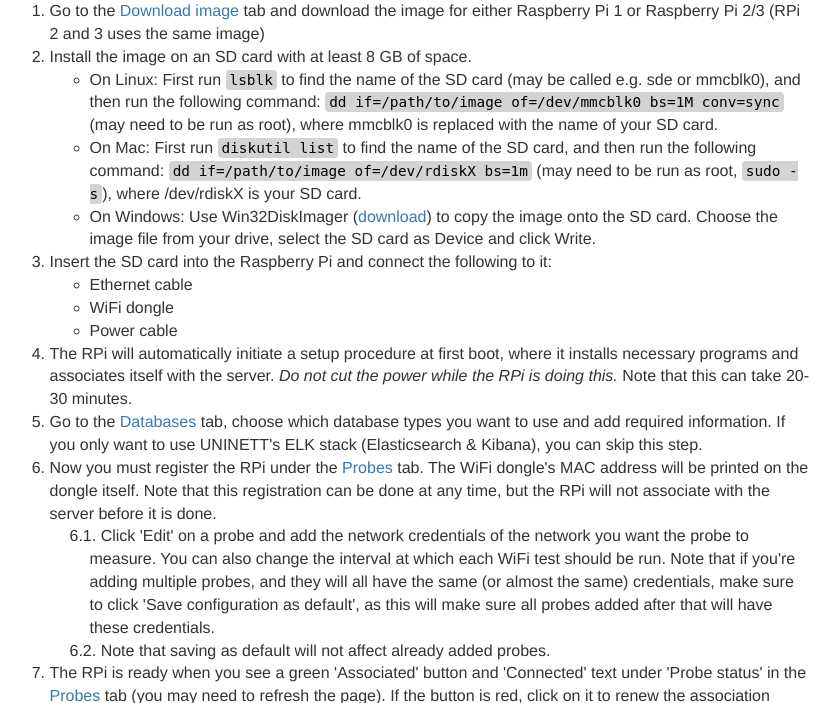
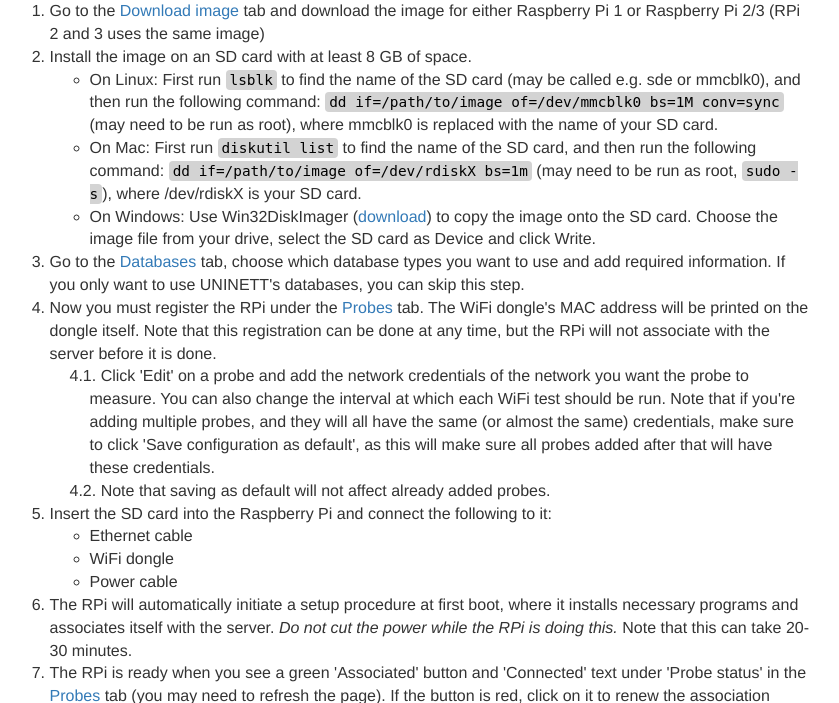
Before and after one commit to Uninett/probe-website, a Flask app: page /instructions in a window 1280 px wide. Shown: the part 209-912 px from the top of the page, without its empty margins (242-1081 px from the left). Run offline with Flask 2, Linux system fonts and the light colour scheme; a user stored in the database is signed in; some libraries are stand-ins or nearby versions.

Commit message:
Updated instructions

```diff
--- a/probe_website/templates/instructions.html
+++ b/probe_website/templates/instructions.html
@@ -22,6 +22,13 @@ This page contains instructions on how to set up probes.
         </li>
       </ul>
     </li>
+    <li>Go to the <a href="{{ url_for('databases') }}">Databases</a> tab, choose which database types you want to use and add required information. If you only want to use UNINETT's databases, you can skip this step.</li>
+    <li>Now you must register the RPi under the <a href="{{ url_for('probes') }}">Probes</a> tab. The WiFi dongle's MAC address will be printed on the dongle itself. Note that this registration can be done at any time, but the RPi will not associate with the server before it is done.
+      <ol>
+        <li>Click 'Edit' on a probe and add the network credentials of the network you want the probe to measure. You can also change the interval at which each WiFi test should be run. Note that if you're adding multiple probes, and they will all have the same (or almost the same) credentials, make sure to click 'Save configuration as default', as this will make sure all probes added after that will have these credentials.</li>
+        <li>Note that saving as default will not affect already added probes.</li>
+      </ol>
+    </li>
     <li>Insert the SD card into the Raspberry Pi and connect the following to it:
       <ul>
         <li>Ethernet cable</li>
@@ -30,13 +37,6 @@ This page contains instructions on how to set up probes.
       </ul>
     </li>
     <li>The RPi will automatically initiate a setup procedure at first boot, where it installs necessary programs and associates itself with the server. <em>Do not cut the power while the RPi is doing this.</em> Note that this can take 20-30 minutes.</li>
-    <li>Go to the <a href="{{ url_for('databases') }}">Databases</a> tab, choose which database types you want to use and add required information. If you only want to use UNINETT's ELK stack (Elasticsearch & Kibana), you can skip this step.</li>
-    <li>Now you must register the RPi under the <a href="{{ url_for('probes') }}">Probes</a> tab. The WiFi dongle's MAC address will be printed on the dongle itself. Note that this registration can be done at any time, but the RPi will not associate with the server before it is done.
-      <ol>
-        <li>Click 'Edit' on a probe and add the network credentials of the network you want the probe to measure. You can also change the interval at which each WiFi test should be run. Note that if you're adding multiple probes, and they will all have the same (or almost the same) credentials, make sure to click 'Save configuration as default', as this will make sure all probes added after that will have these credentials.</li>
-        <li>Note that saving as default will not affect already added probes.</li>
-      </ol>
-    </li>
     <li>The RPi is ready when you see a green 'Associated' button and 'Connected' text under 'Probe status' in the <a href="{{ url_for('probes') }}">Probes</a> tab (you may need to refresh the page). If the button is red, click on it to renew the association period.
       <ol>
         <li>If the RPi is not ready after 30-60 min, make sure the ethernet cable has a working internet connection.</li>
```
